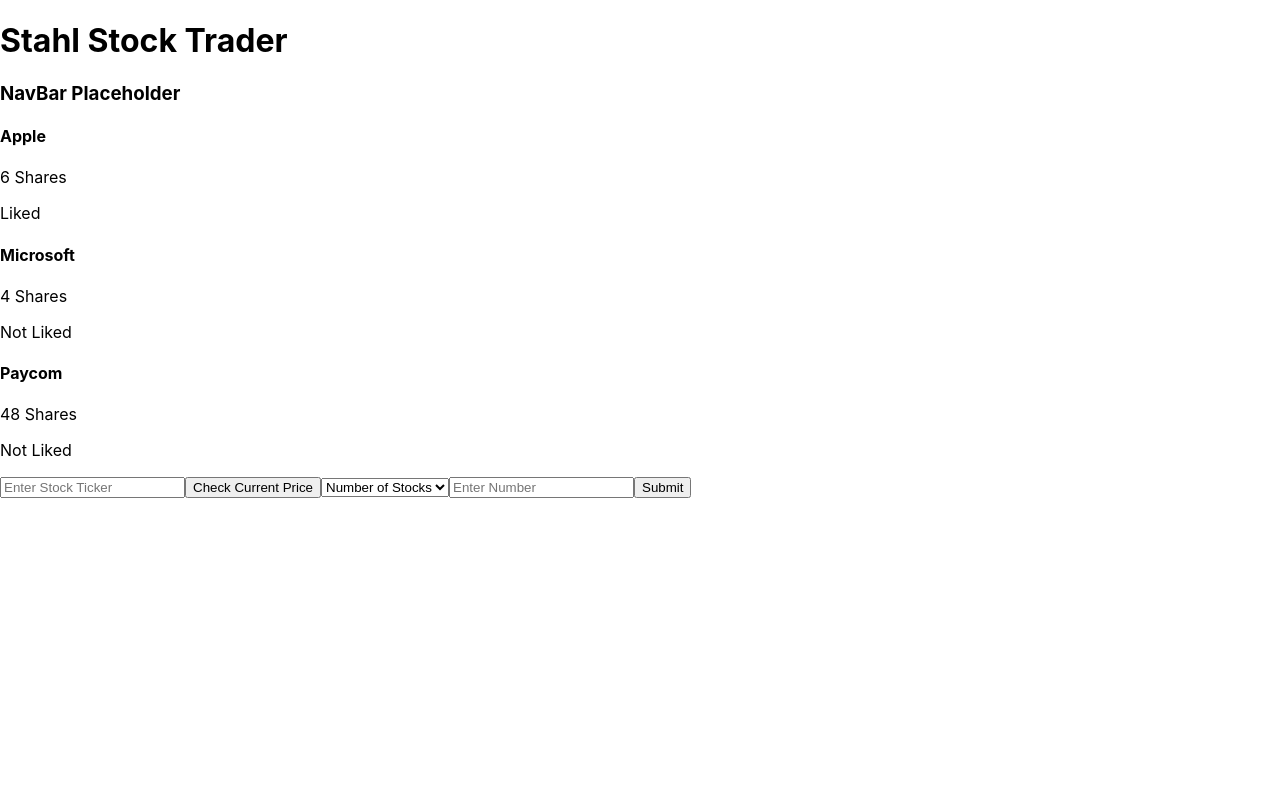
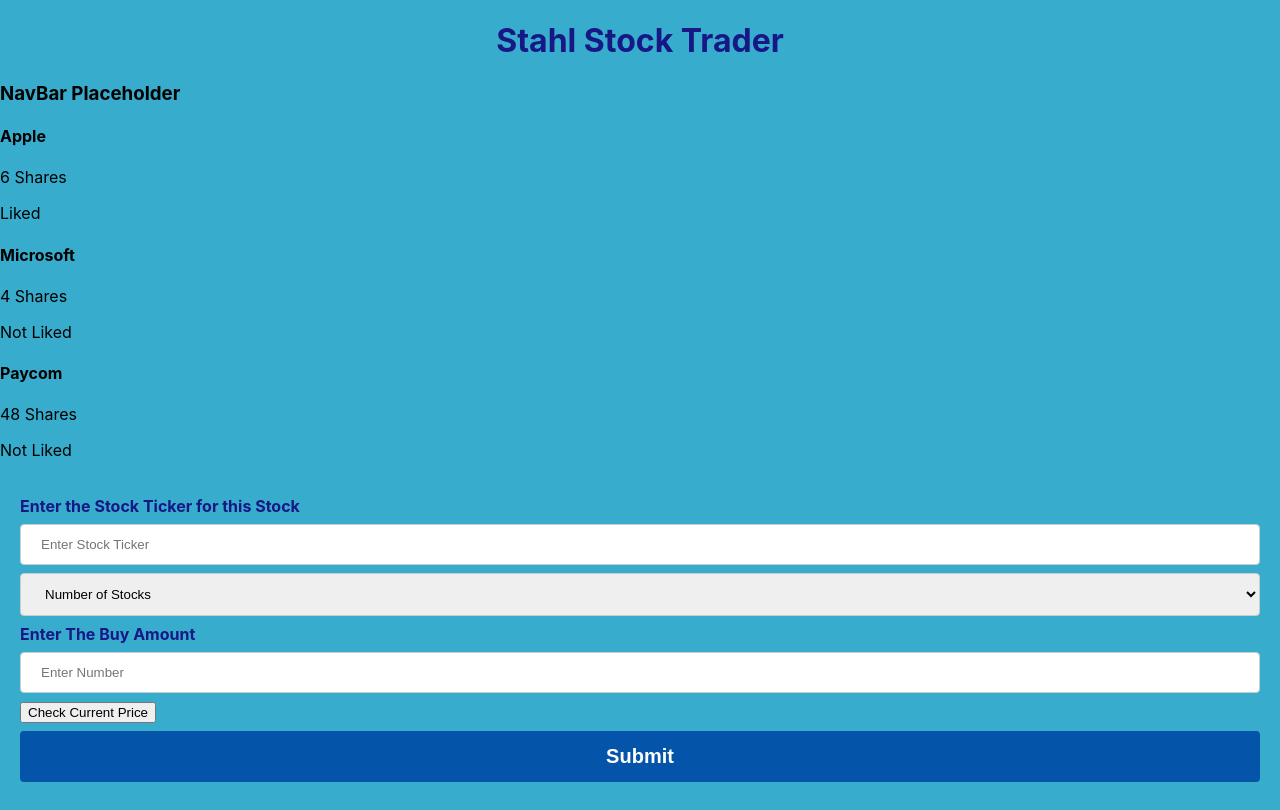
Before and after one commit to Andrewstahl/phase-2-final-project, a React (Create React App) app: page / in a window 1280 px wide. Built offline with nearby package versions, Linux system fonts and the light colour scheme; data requests are answered from the project's data file.

Commit message:
Formatting changes

```diff
--- a/src/Components/App.js
+++ b/src/Components/App.js
@@ -1,5 +1,6 @@
 
 import  '../../src/App.css';
+import  '../../src/index.css';
 import React, { useEffect, useState} from "react";
 import Header from "./Header";
 import NavBar from "./NavBar";
--- a/src/Components/StockForm.js
+++ b/src/Components/StockForm.js
@@ -4,20 +4,29 @@
   const [userSelection, setUserSelection] = useState("Number")
 
   return (
+    <div className="form-container">
       <form>
-      {/* <label htmlFor="stockTicker">Stock Amount</label> */}
+        <label htmlFor="stockTicker">Enter the Stock Ticker for this Stock</label>
         <input
           type="text"
           name="stockTicker"
           placeholder="Enter Stock Ticker"
           />
-      <button>Check Current Price</button>
+
         <select onChange={() => setUserSelection(userSelection === "Dollars" ? "Number" : "Dollars")}>
           <option value="number">Number of Stocks</option>
           <option value="dollars">Dollar Amount</option>
         </select>
-      <input type="number" placeholder={`Enter ${userSelection}`}></input>
-      <button type="submit">Submit</button>
+
+        <label htmlFor="buyAmount">Enter The Buy Amount</label>
+        <input
+          type="number"
+          name="buyAmount"
+          placeholder={`Enter ${userSelection}`}
+          />
+        <button>Check Current Price</button>
+        <input type="submit" value="Submit"/>
       </form>
+    </div>
   )
 }
--- a/src/index.css
+++ b/src/index.css
@@ -1,3 +1,8 @@
+:root {
+  --dark-blue: rgb(23, 23, 133);
+  --light-blue: rgb(55, 172, 205);
+}
+
 body {
   margin: 0;
   font-family: -apple-system, BlinkMacSystemFont, 'Segoe UI', 'Roboto', 'Oxygen',
@@ -5,6 +10,57 @@
     sans-serif;
   -webkit-font-smoothing: antialiased;
   -moz-osx-font-smoothing: grayscale;
+  background-color: var(--light-blue);
+}
+
+h1 {
+  color: var(--dark-blue);
+  text-align: center;
+  font-size: xx-large;
+}
+
+label {
+  color: var(--dark-blue);
+  font-weight: bolder;
+}
+
+input[type=text], [type=number], select {
+  width: 100%;
+  padding: 12px 20px;
+  margin: 8px 0;
+  display: block;
+  border: 1px solid #ccc;
+  border-radius: 4px;
+  box-sizing: border-box;
+}
+
+input:focus, select:focus {
+  outline: none;
+  border-width: 1px;
+  border-color: rgb(156, 156, 197);
+}
+
+input[type=submit] {
+  width: 100%;
+  background-color: #0454aa;
+  color: white;
+  font-weight: bold;
+  font-size: 20px;
+  padding: 14px 20px;
+  margin: 8px 0;
+  border: none;
+  border-radius: 4px;
+  cursor: pointer;
+}
+
+input[type=submit]:hover {
+  background-color: #45a049;
+}
+
+div.form-container {
+  border-radius: 5px;
+  /* background-color: #f8efef; */
+  padding: 20px;
 }
 
 code {
```
Lines whose indentation alone changed are shown as unchanged.
